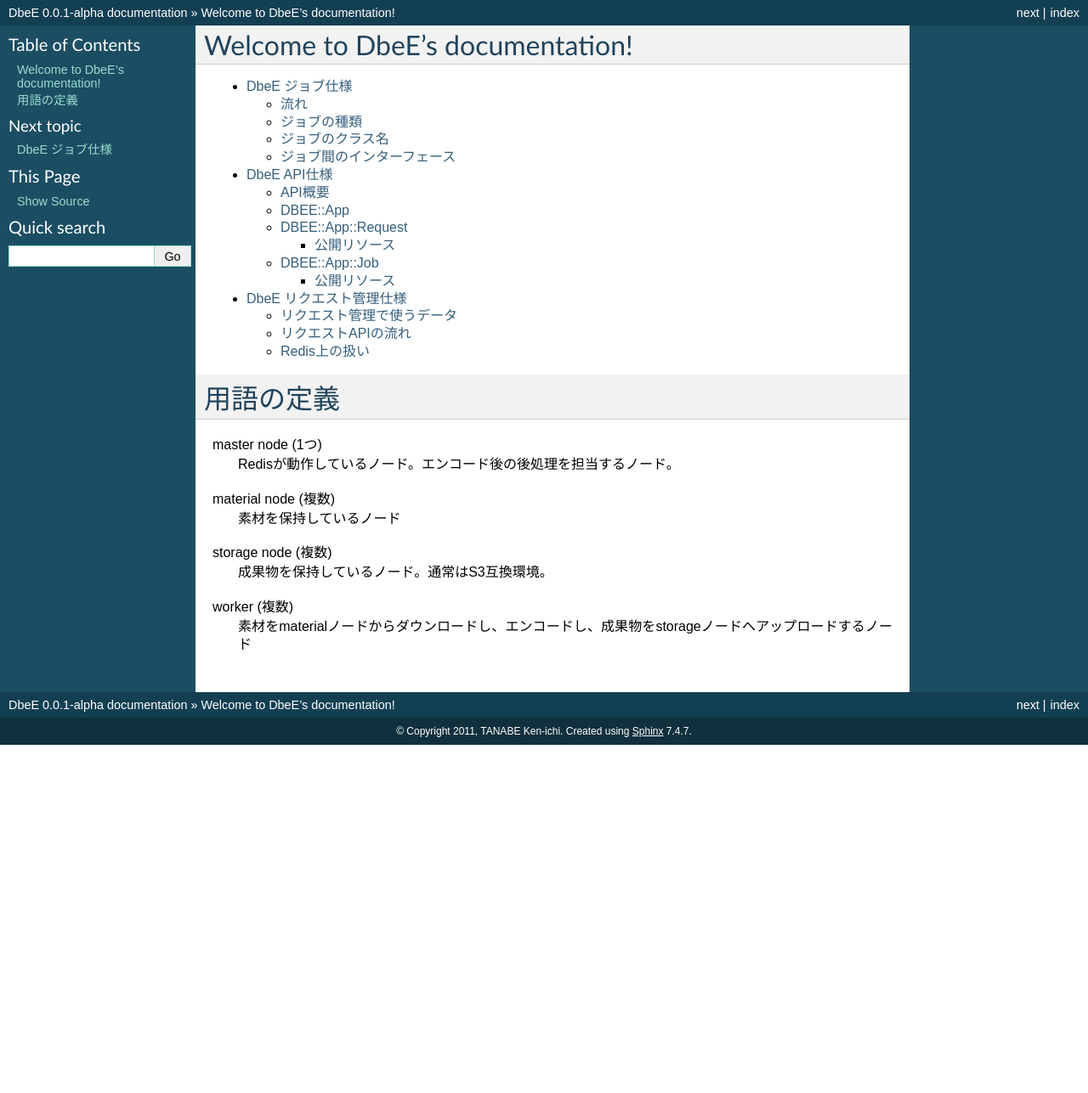
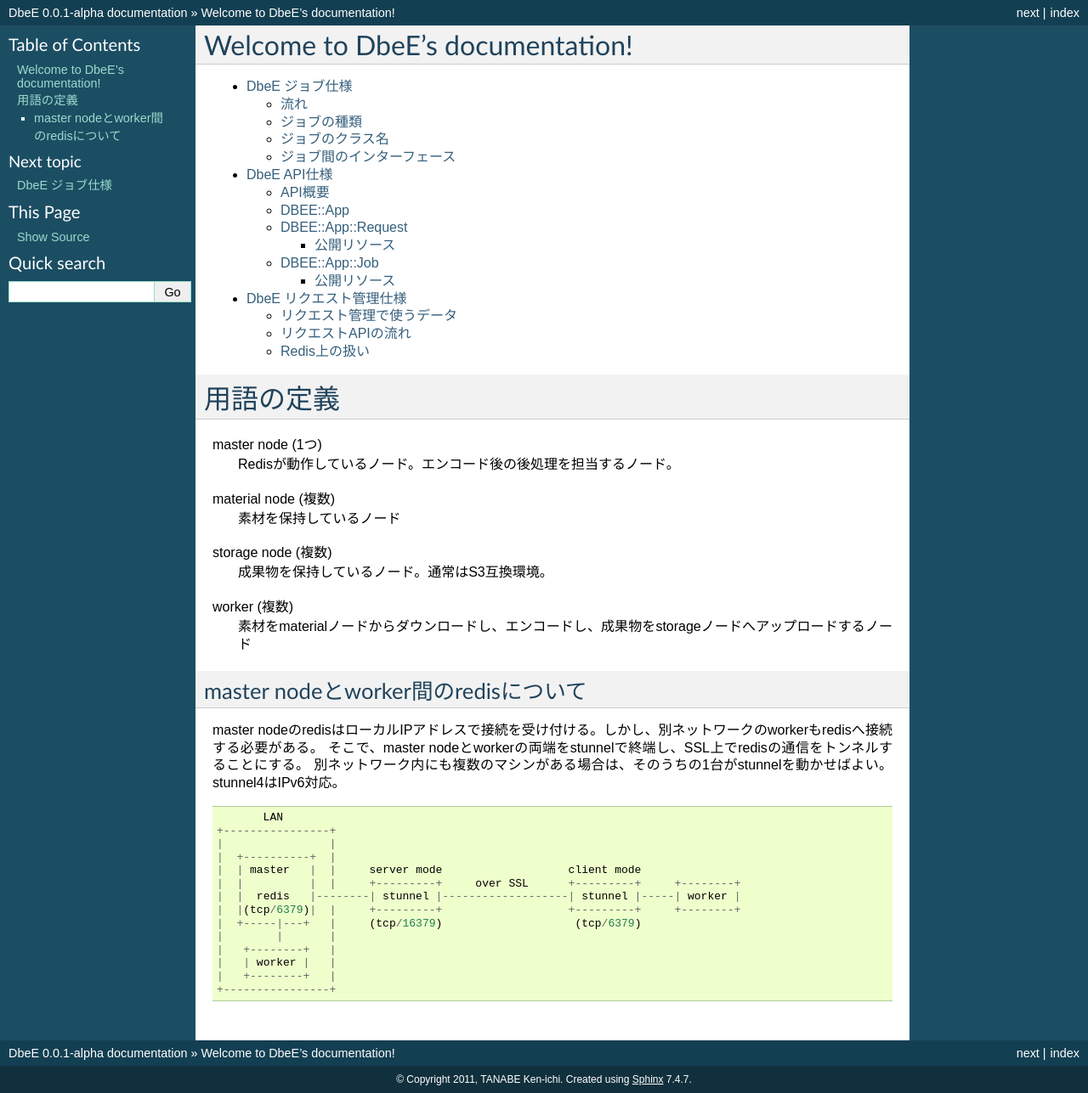
Before and after one commit to nabeken/dbee, a Sphinx documentation site: the page built from docs/index.rst, in a window 1280 px wide. Shown: the whole page at 85% size. Built offline with Sphinx 7.4.7, drawn with Linux system fonts in a browser that asks for light colours; before the commit the page ends 900 px from its top, so only the background shows below that.

Commit message:
docs: Add stunnel example

```diff
--- a/docs/index.rst
+++ b/docs/index.rst
@@ -26,3 +26,25 @@
 
 worker (複数)
     素材をmaterialノードからダウンロードし、エンコードし、成果物をstorageノードへアップロードするノード
+
+master nodeとworker間のredisについて
+------------------------------------
+
+master nodeのredisはローカルIPアドレスで接続を受け付ける。しかし、別ネットワークのworkerもredisへ接続する必要がある。
+そこで、master nodeとworkerの両端をstunnelで終端し、SSL上でredisの通信をトンネルすることにする。
+別ネットワーク内にも複数のマシンがある場合は、そのうちの1台がstunnelを動かせばよい。stunnel4はIPv6対応。 ::
+
+           LAN
+    +----------------+
+    |                |
+    |  +----------+  |
+    |  | master   |  |     server mode                   client mode
+    |  |          |  |     +---------+     over SSL      +---------+     +--------+
+    |  |  redis   |--------| stunnel |-------------------| stunnel |-----| worker |
+    |  |(tcp/6379)|  |     +---------+                   +---------+     +--------+
+    |  +-----|---+   |     (tcp/16379)                    (tcp/6379)
+    |        |       |
+    |   +--------+   |
+    |   | worker |   |
+    |   +--------+   |
+    +----------------+
```
